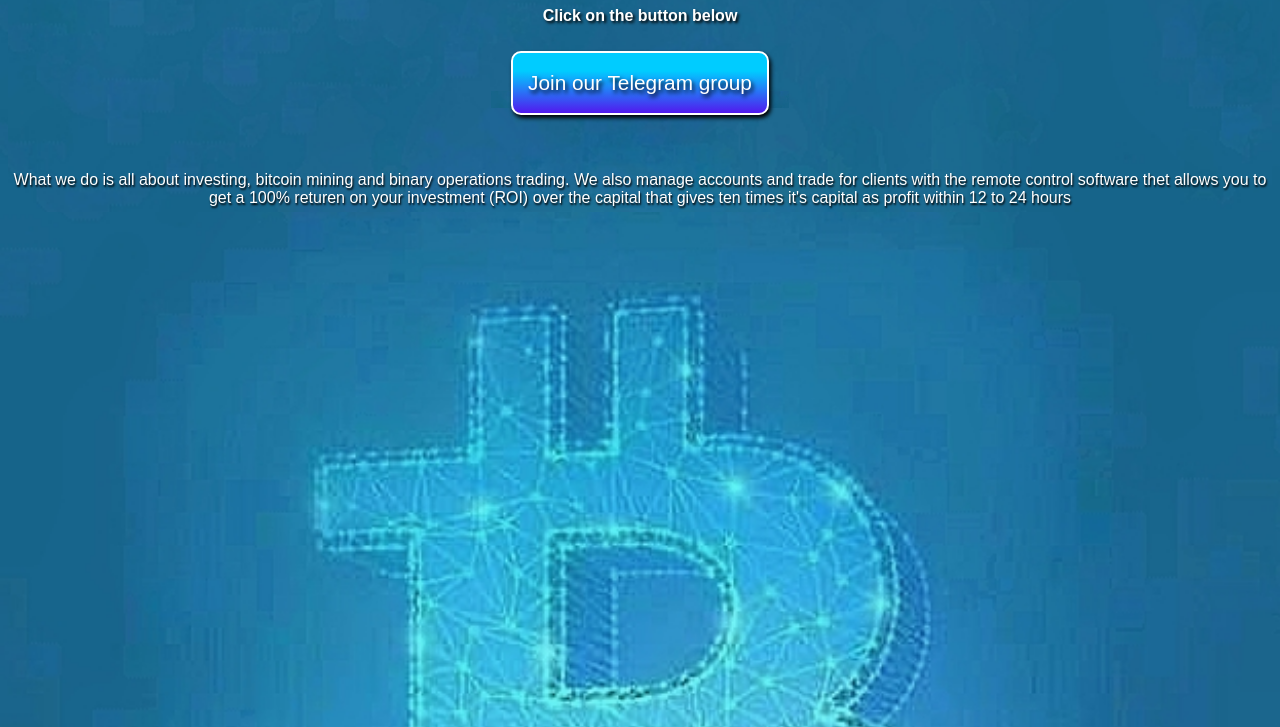
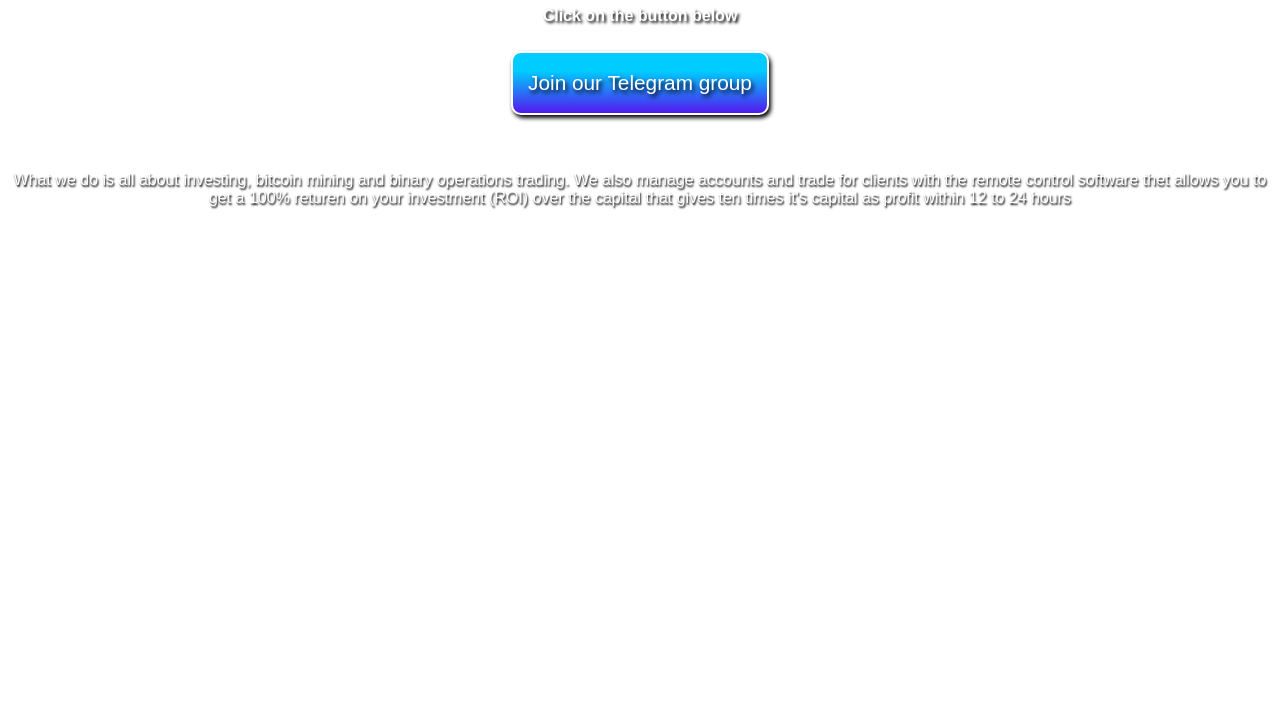
Before and after one commit to Mubzy999/Crypto, a plain HTML site: page index.html in a window 1280 px wide. Shown: the part 73-800 px from the top of the page. Drawn offline with Linux system fonts and the light colour scheme.

Commit message:
style.css

```diff
--- a/style.css
+++ b/style.css
@@ -1,5 +1,4 @@
 *{
-    background-image: url(20230627_075135-01.jpeg);
     background-repeat: no-repeat;
     font-family:Arial;
     text-align: center;
```
